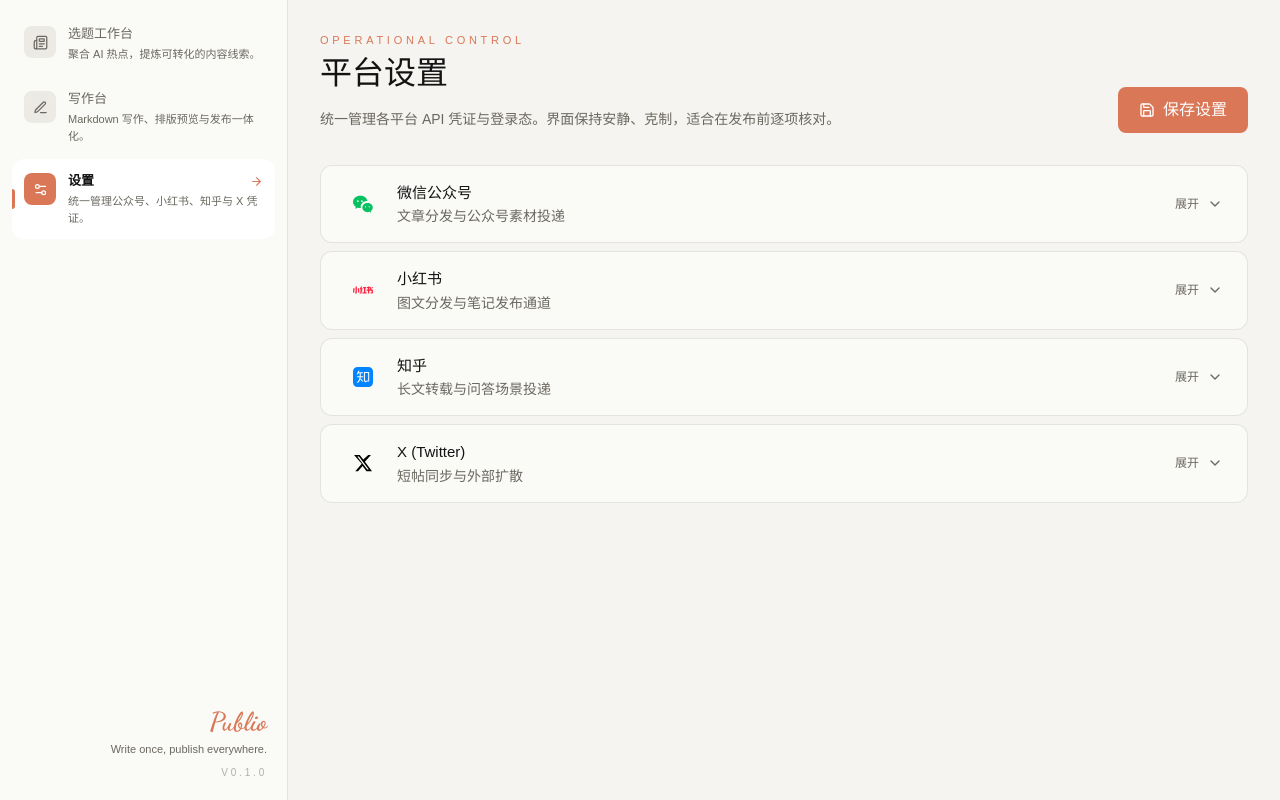
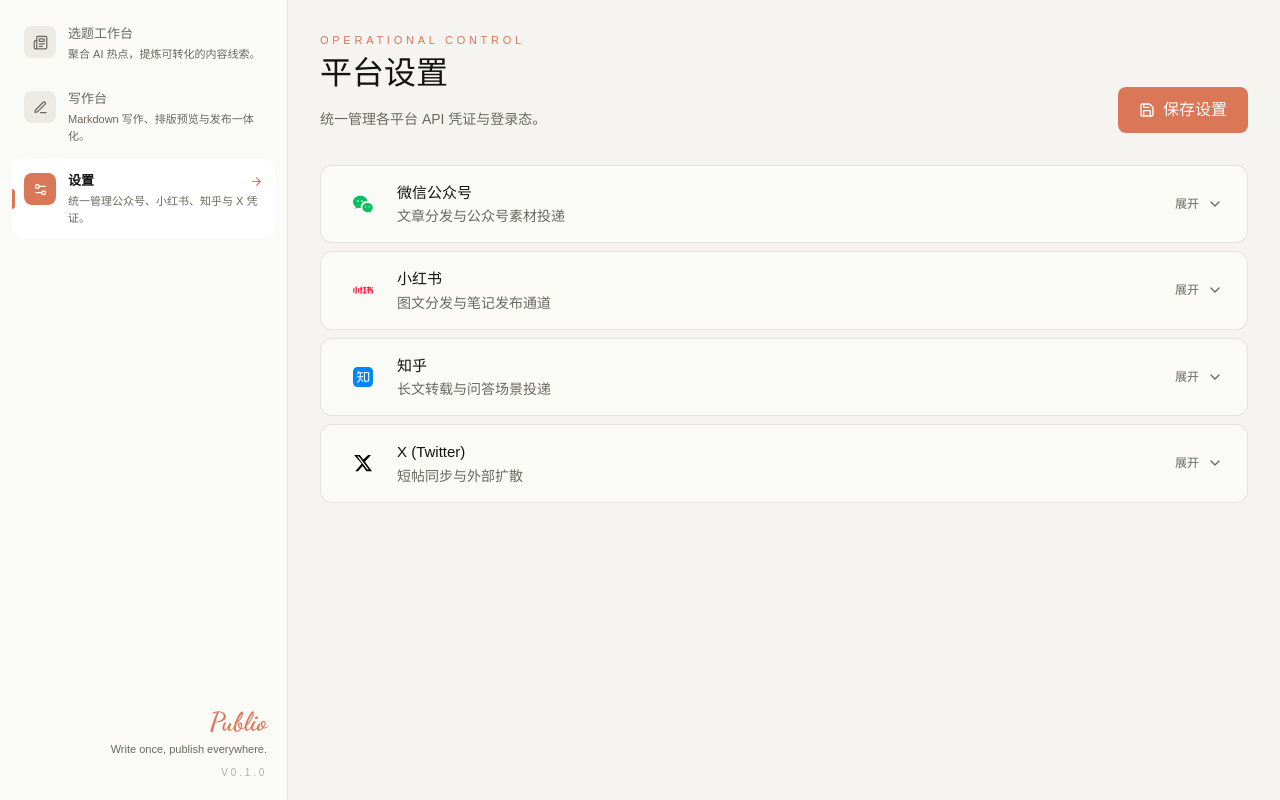
Before and after one commit to rogerdigital/publio, a Next.js app: page /settings in a window 1280 px wide. Built offline with nearby package versions, Linux system fonts and the light colour scheme.

Commit message:
copy: refine page descriptions for clarity
- 写作台: replace workflow instruction with value proposition
- 平台设置: remove meta UI design sentence, keep functional description only

```diff
--- a/src/app/page.tsx
+++ b/src/app/page.tsx
@@ -37,7 +37,7 @@
       <AppShellHeader
         kicker="Compose & publish"
         title="写作台"
-        description="先定标题，再写正文，再检查排版和分发。"
+        description="在一个界面里完成写作、排版预览与多平台分发。"
         action={
           <div className="inline-flex rounded-[var(--wb-radius-lg)] border border-[color:var(--wb-border)] bg-[color:var(--wb-bg-elevated)] p-0.5">
             <button
--- a/src/app/settings/page.tsx
+++ b/src/app/settings/page.tsx
@@ -147,7 +147,7 @@
       <AppShellHeader
         kicker="Operational control"
         title="平台设置"
-        description="统一管理各平台 API 凭证与登录态。界面保持安静、克制，适合在发布前逐项核对。"
+        description="统一管理各平台 API 凭证与登录态。"
         action={
           <div className="flex flex-col items-end gap-2">
             <button
```
